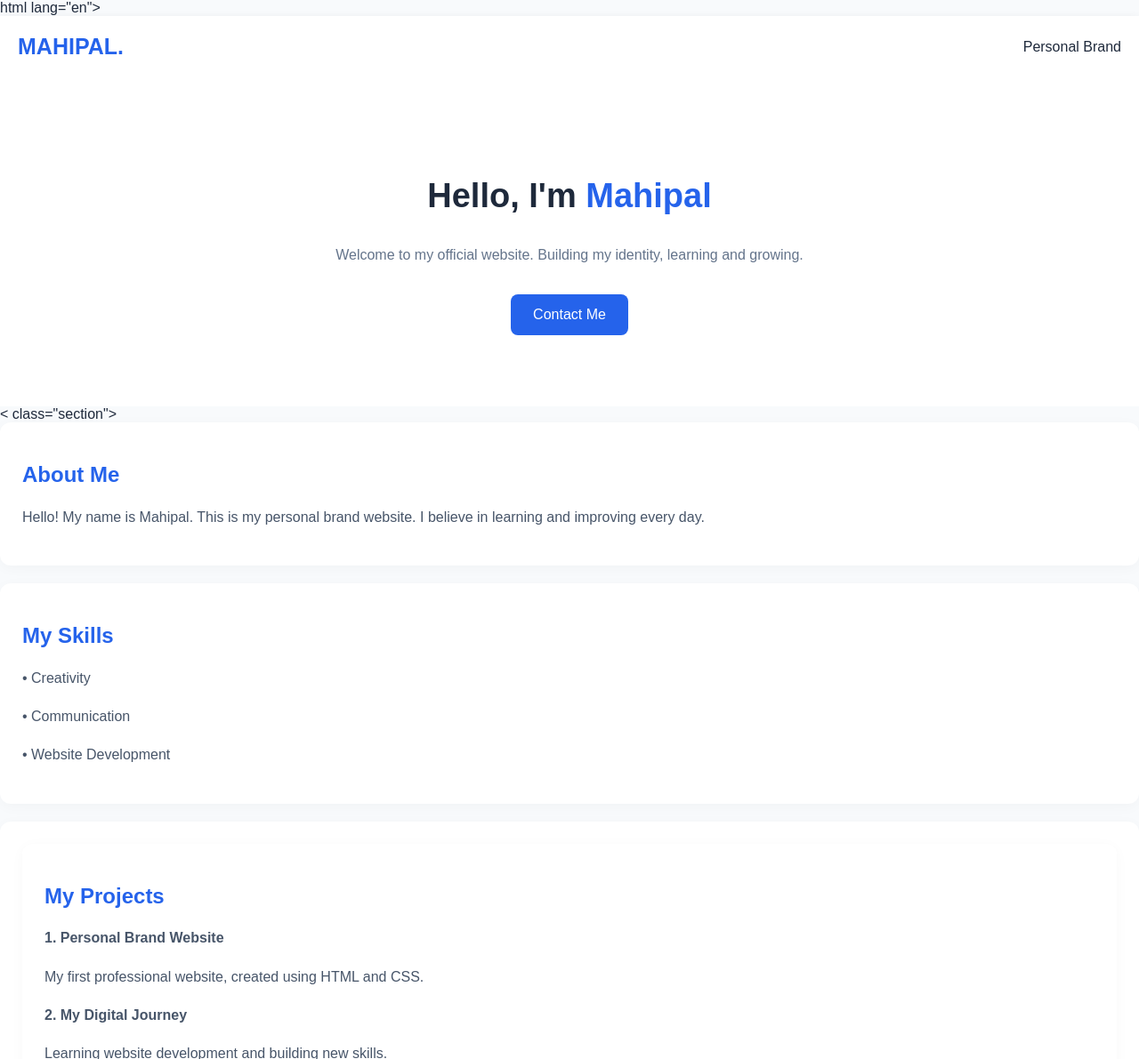
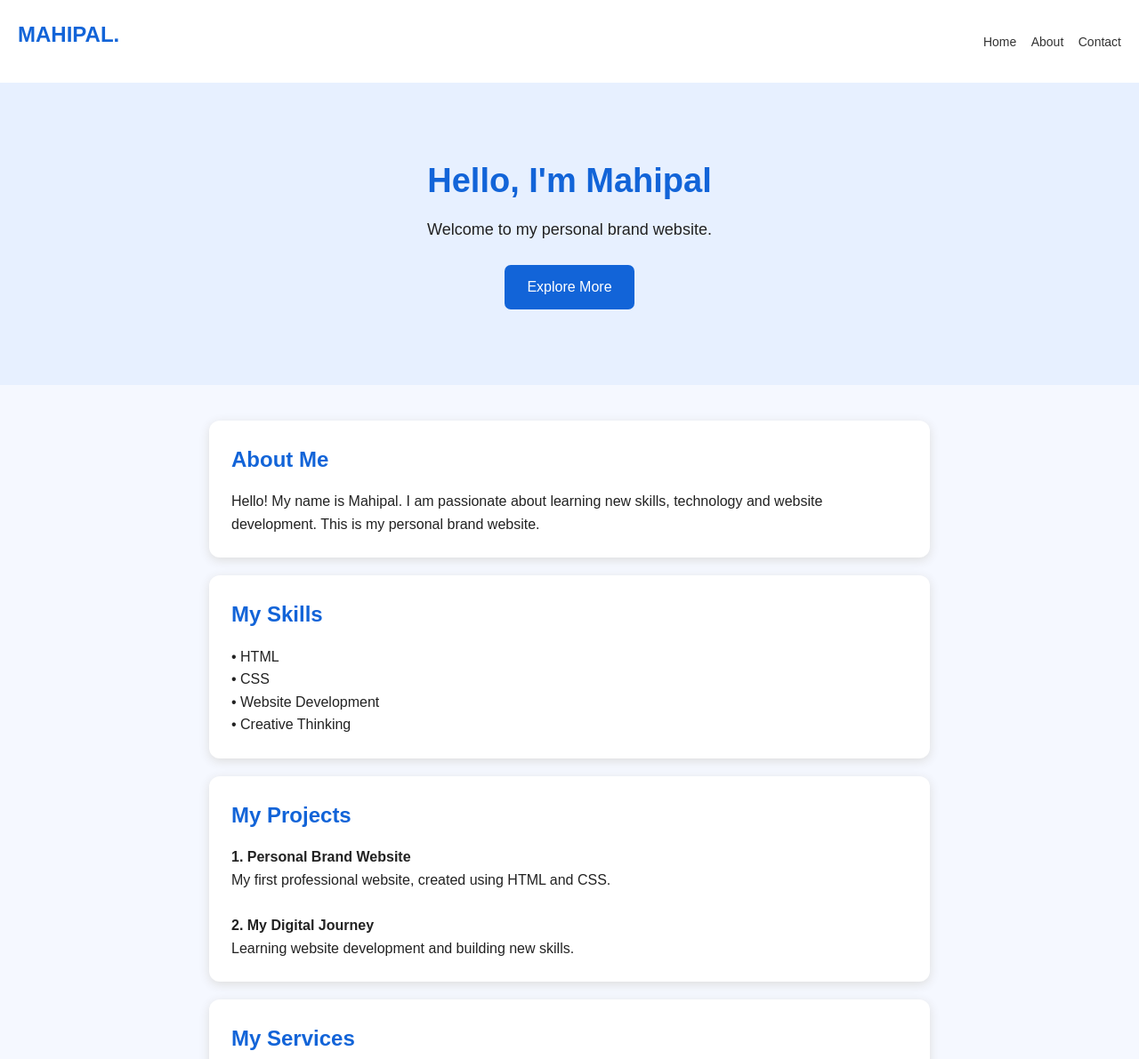
Before and after one commit to mahipalsinghzala7-gif/mahipal, a plain HTML site: page index.html in a window 1280 px wide. Shown: the top 1191 px of the page at 89% size. Drawn offline with Linux system fonts and the light colour scheme.

Commit message:
Update index.html
mahipal website

```diff
--- a/index.html
+++ b/index.html
@@ -1,20 +1,23 @@
-html lang="en">
+
+<!DOCTYPE html>
+<html lang="en">
 <head>
   <meta charset="UTF-8">
   <meta name="viewport" content="width=device-width, initial-scale=1.0">
-
-<title>MAHIPAL | Official Website</title>
+  <title>MAHIPAL | Personal Brand</title>
 
   <style>
     * {
+      margin: 0;
+      padding: 0;
       box-sizing: border-box;
+      font-family: Arial, sans-serif;
     }
 
     body {
-  margin: 0;
-  font-family: Arial, sans-serif;
-  background: #f8fafc;
-  color: #1e293b;
+      background: #f5f8ff;
+      color: #222;
+      line-height: 1.6;
     }
 
     header {
@@ -23,72 +26,71 @@ header {
       display: flex;
       justify-content: space-between;
       align-items: center;
-  box-shadow: 0 2px 10px #00000010;
+      box-shadow: 0 2px 10px #ddd;
     }
 
-.logo {
-  color: #2563eb;
-  font-size: 25px;
-  font-weight: bold;
+    header h2 {
+      color: #1264d8;
+    }
+
+    nav a {
+      text-decoration: none;
+      color: #333;
+      margin-left: 12px;
+      font-size: 14px;
     }
 
     .hero {
       text-align: center;
       padding: 80px 20px;
-  background: white;
+      background: #e7f0ff;
     }
 
     .hero h1 {
       font-size: 38px;
-}
-
-.hero span {
-  color: #2563eb;
+      color: #1264d8;
+      margin-bottom: 10px;
     }
 
     .hero p {
-  color: #64748b;
-  line-height: 1.7;
+      font-size: 18px;
+      margin-bottom: 20px;
     }
 
     .btn {
       display: inline-block;
-  background: #2563eb;
+      background: #1264d8;
       color: white;
-  padding: 14px 25px;
-  border-radius: 8px;
+      padding: 12px 25px;
+      border-radius: 7px;
       text-decoration: none;
-  margin-top: 15px;
+      margin: 5px;
     }
 
     .section {
-  padding: 30px 20px;
-  max-width: 700px;
+      padding: 40px 20px;
+      max-width: 850px;
       margin: auto;
     }
 
     .card {
       background: white;
       padding: 25px;
+      margin-bottom: 20px;
       border-radius: 12px;
-  margin-bottom: 20px;
-  box-shadow: 0 3px 15px #00000008;
+      box-shadow: 0 3px 12px #ddd;
     }
 
     h2 {
-  color: #2563eb;
-}
-
-.card p {
-  color: #475569;
-  line-height: 1.7;
+      color: #1264d8;
+      margin-bottom: 15px;
     }
 
     footer {
-  background: #1e293b;
+      background: #1264d8;
       color: white;
       text-align: center;
-  padding: 25px;
+      padding: 20px;
     }
   </style>
 </head>
@@ -96,84 +98,76 @@ footer {
 <body>
 
   <header>
-  <div class="logo">MAHIPAL.</div>
-  <div>Personal Brand</div>
+    <h2>MAHIPAL.</h2>
+    <nav>
+      <a href="#home">Home</a>
+      <a href="#about">About</a>
+      <a href="#contact">Contact</a>
+    </nav>
   </header>
 
-<section class="hero">
-  <h1>Hello, I'm <span>Mahipal</span></h1>
-
-  <p>
-    Welcome to my official website.
-    Building my identity, learning and growing.
-  </p>
-
-  <a href="#contact" class="btn">Contact Me</a>
+  <section class="hero" id="home">
+    <h1>Hello, I'm Mahipal</h1>
+    <p>Welcome to my personal brand website.</p>
+    <a href="#about" class="btn">Explore More</a>
   </section>
 
-< class="section">
+  <div class="section">
 
-  <div class="card">
+    <div class="card" id="about">
       <h2>About Me</h2>
       <p>
         Hello! My name is Mahipal.
+        I am passionate about learning new skills,
+        technology and website development.
         This is my personal brand website.
-      I believe in learning and improving every day.
       </p>
     </div>
 
-  <div class="card">
+    <div class="card" id="skills">
       <h2>My Skills</h2>
-    <p>• Creativity</p>
-    <p>• Communication</p>
+      <p>• HTML</p>
+      <p>• CSS</p>
       <p>• Website Development</p>
+      <p>• Creative Thinking</p>
     </div>
-
-
-<div class="card" id="contact">
 
     <div class="card" id="projects">
       <h2>My Projects</h2>
 
-  <p>
-    <b>1. Personal Brand Website</b>
-  </p>
-  <p>
-    My first professional website,
-    created using HTML and CSS.
-  </p>
+      <p><b>1. Personal Brand Website</b></p>
+      <p>My first professional website, created using HTML and CSS.</p>
 
-  <p>
-    <b>2. My Digital Journey</b>
-  </p>
-  <p>
-    Learning website development
-    and building new skills.
-  </p>
+      <br>
+
+      <p><b>2. My Digital Journey</b></p>
+      <p>Learning website development and building new skills.</p>
     </div>
 
+    <div class="card" id="services">
+      <h2>My Services</h2>
+      <p>• Website Development</p>
+      <p>• Personal Branding</p>
+      <p>• Digital Projects</p>
+    </div>
+
+    <div class="card" id="contact">
       <h2>Contact Me</h2>
-  <p>Let's connect with me!</p>
+      <p>Want to connect with me? Contact me below.</p>
 
-  <a class="btn"
-  href="https://wa.me/918320445294"
-  target="_blank">
-    WhatsApp Me
+      <a href="mailto:yourmail@gmail.com" class="btn">
+        Email Me
       </a>
 
-
-  <br><br>
-
-  <a class="btn"
-  href="https://www.instagram.com/mahipalsingh__14/"
-  target="_blank">
+      <a href="https://instagram.com/" class="btn">
         Instagram
       </a>
     </div>
 
+  </div>
 
   <footer>
-  © 2026 MAHIPAL. All Rights Reserved.
+    <p>© 2026 MAHIPAL. All Rights Reserved.</p>
   </footer>
 
 </body>
```
Lines whose indentation alone changed are shown as unchanged.
